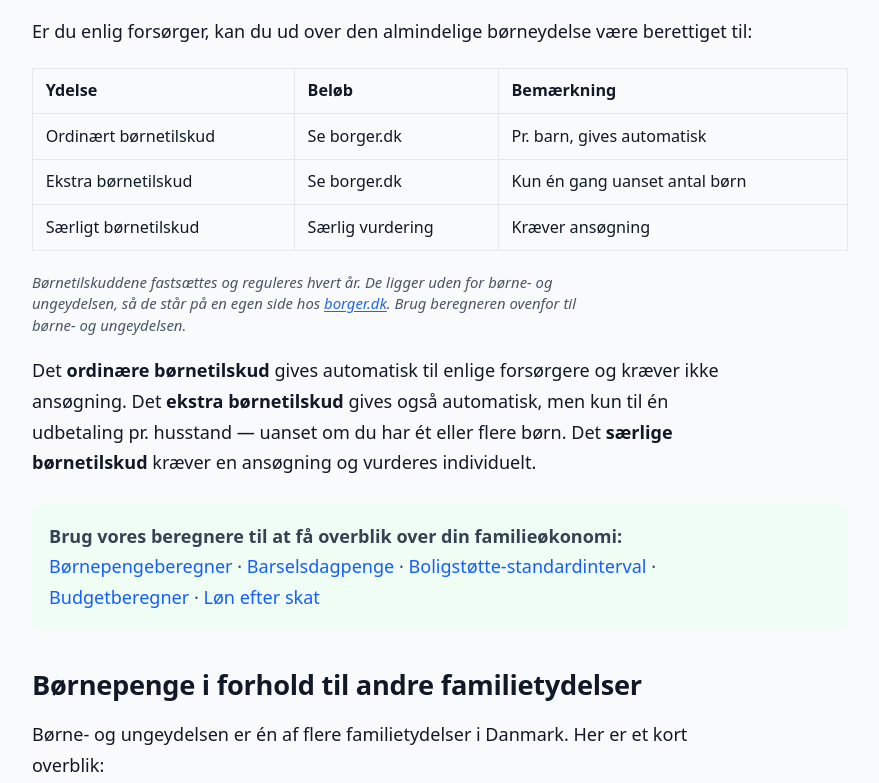
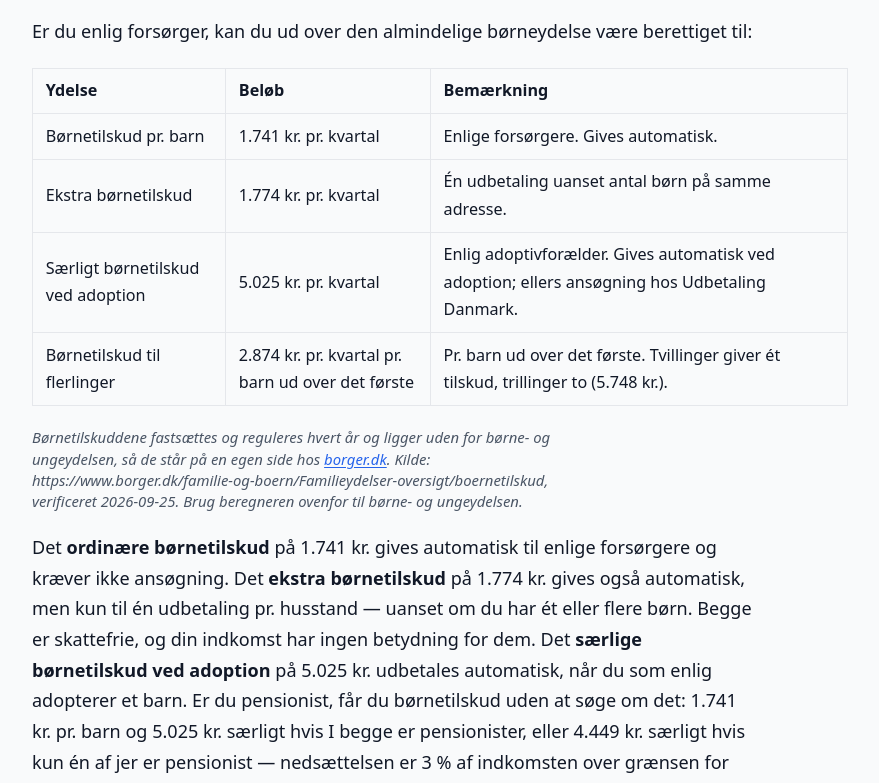
Before and after one commit to mahope/beregner-dk, a Next.js app: page /blog/boernepenge-2026-satser-og-regler in a window 1280 px wide. Shown: the part 2631-3414 px from the top of the page, without its empty margins (200-1079 px from the left). Built offline with nearby package versions, Linux system fonts and the light colour scheme.

Commit message:
Verificér børnetilskudssatserne for 2026 mod borger.dk

```diff
--- a/src/app/blog/boernepenge-2026-satser-og-regler/page.tsx
+++ b/src/app/blog/boernepenge-2026-satser-og-regler/page.tsx
@@ -9,6 +9,7 @@ import {
   aarligBelob,
   beregnAftrapning,
 } from "@/lib/borneungeydelse";
+import { BARNETILSKUD_2026, BARNETILSKUD_2026_KILDE, barnetilskudSats } from "@/lib/barnetilskud";
 
 export async function generateMetadata(): Promise<Metadata> {
   const dc = await getCurrentDomainConfig();
@@ -72,7 +73,7 @@ const faqItems = [
   },
   {
     question: "Hvad er forskellen på børnepenge og barnetilskud?",
-    answer: "Børne- og ungeydelsen (børnepenge) får alle forældre automatisk. Barnetilskud får enlige forsørgere oveni: et ordinært børnetilskud pr. barn, et ekstra børnetilskud (kun én gang uanset antal børn) og i særlige tilfælde et særligt børnetilskud. Beløbene står på borger.dk under Børnetilskud.",
+    answer: "Børne- og ungeydelsen (børnepenge) får alle forældre automatisk. Barnetilskud får enlige forsørgere oveni: 1.741 kr. pr. kvartal pr. barn, 1.774 kr. i ekstra børnetilskud (kun én gang uanset antal børn) og 5.025 kr. i særligt børnetilskud ved adoption. Børnetilskuddet er en egen ydelse med egne beløb hos borger.dk.",
   },
   {
     question: "Hvad er ungeydelse?",
@@ -236,41 +237,59 @@ export default function Boernepenge2026Page() {
             </tr>
           </thead>
           <tbody>
+            {BARNETILSKUD_2026.filter(
+              (sats) =>
+                sats.type === "ordinært" ||
+                sats.type === "ekstra" ||
+                sats.type === "særligt-adoption"
+            ).map((sats) => (
+              <tr key={sats.type}>
+                <td>{sats.label}</td>
+                <td>
+                  {da(sats.belob)} kr. pr. {sats.intervalNavn}
+                </td>
+                <td>{sats.bemaerkning}</td>
+              </tr>
+            ))}
             <tr>
-              <td>Ordinært børnetilskud</td>
-              <td>Se borger.dk</td>
-              <td>Pr. barn, gives automatisk</td>
-            </tr>
-            <tr>
-              <td>Ekstra børnetilskud</td>
-              <td>Se borger.dk</td>
-              <td>Kun én gang uanset antal børn</td>
-            </tr>
-            <tr>
-              <td>Særligt børnetilskud</td>
-              <td>Særlig vurdering</td>
-              <td>Kræver ansøgning</td>
+              <td>{barnetilskudSats("flerlinger").label}</td>
+              <td>
+                {da(barnetilskudSats("flerlinger").belob)} kr. pr. kvartal
+                pr. barn ud over det første
+              </td>
+              <td>{barnetilskudSats("flerlinger").bemaerkning}</td>
             </tr>
           </tbody>
         </table>
         <p className="text-sm text-gray-600 dark:text-gray-400 italic">
-          Børnetilskuddene fastsættes og reguleres hvert år. De ligger uden for
+          Børnetilskuddene fastsættes og reguleres hvert år og ligger uden for
           børne- og ungeydelsen, så de står på en egen side hos{" "}
           <a
-            href="https://www.borger.dk/familie-og-boern/familieydelser-oversigt/barnetilskud"
+            href={BARNETILSKUD_2026_KILDE.source}
             className="underline"
             rel="noopener noreferrer"
           >
             borger.dk
           </a>
-          . Brug beregneren ovenfor til børne- og ungeydelsen.
+          . Kilde: {BARNETILSKUD_2026_KILDE.source}, verificeret{" "}
+          {BARNETILSKUD_2026_KILDE.verifiedAt}. Brug beregneren ovenfor til børne- og
+          ungeydelsen.
         </p>
         <p>
-          Det <strong>ordinære børnetilskud</strong> gives automatisk til enlige forsørgere
-          og kræver ikke ansøgning. Det <strong>ekstra børnetilskud</strong> gives også
-          automatisk, men kun til én udbetaling pr. husstand — uanset om du har ét eller
-          flere børn. Det <strong>særlige børnetilskud</strong> kræver en ansøgning og
-          vurderes individuelt.
+          Det <strong>ordinære børnetilskud</strong> på{" "}
+          {da(barnetilskudSats("ordinært").belob)} kr. gives automatisk til enlige
+          forsørgere og kræver ikke ansøgning. Det <strong>ekstra børnetilskud</strong> på{" "}
+          {da(barnetilskudSats("ekstra").belob)} kr. gives også automatisk, men kun
+          til én udbetaling pr. husstand — uanset om du har ét eller flere børn. Begge er
+          skattefrie, og din indkomst har ingen betydning for dem. Det{" "}
+          <strong>særlige børnetilskud ved adoption</strong> på{" "}
+          {da(barnetilskudSats("særligt-adoption").belob)} kr. udbetales automatisk,
+          når du som enlig adopterer et barn. Er du pensionist, får du børnetilskud uden at
+          søge om det: {da(barnetilskudSats("pensionist-begge").belob)} kr. pr. barn
+          og {da(barnetilskudSats("særligt-adoption").belob)} kr. særligt hvis I
+          begge er pensionister, eller {da(barnetilskudSats("pensionist-en").belob)}{" "}
+          kr. særligt hvis kun én af jer er pensionist — nedsættelsen er 3 % af indkomsten
+          over grænsen for pensionstillæg.
         </p>
 
         <div className="bg-green-50 dark:bg-green-900/20 rounded-lg p-4 my-6 not-prose">
--- a/src/app/boernepenge/page.tsx
+++ b/src/app/boernepenge/page.tsx
@@ -9,6 +9,7 @@ import Breadcrumbs from "@/components/Breadcrumbs";
 import Link from "next/link";
 import { formatNumber } from "@/lib/format";
 import { BOERNE_SATSER_2026, aarligBelob } from "@/lib/borneungeydelse";
+import { BARNETILSKUD_2026_KILDE, barnetilskudSats } from "@/lib/barnetilskud";
 
 export async function generateMetadata() {
   return generatePageMetadata("boernepenge");
@@ -105,23 +106,55 @@ export default async function BoernepengePage() {
 
         <h2>Ekstra ydelser til enlige forsørgere</h2>
         <p>
-          Enlige forsørgere kan derudover være berettiget til disse tilskud. Beløbene
-          fastsættes separat for børnetilskuddene og udbetales ikke som en del af
-          børne- og ungeydelsen — de står på borger.dk under Børnetilskud.
+          Enlige forsørgere kan derudover være berettiget til børnetilskud. Det er en{" "}
+          <strong>egen ydelse</strong> — den udbetales ikke sammen med børne- og
+          ungeydelsen, og beløbene står på en egen side hos{" "}
+          <a
+            href={BARNETILSKUD_2026_KILDE.source}
+            target="_blank"
+            rel="noopener noreferrer"
+            className="underline"
+          >
+            borger.dk
+          </a>
+          . Satserne for 2026 er:
         </p>
         <ul>
           <li>
-            <strong>Ordinært børnetilskud:</strong> gives automatisk, pr. barn
+            <strong>Ordinært børnetilskud:</strong>{" "}
+            {formatNumber(barnetilskudSats("ordinært").belob, "da")} kr. pr. kvartal pr. barn,
+            gives automatisk til enlige forsørgere
           </li>
           <li>
-            <strong>Ekstra børnetilskud:</strong> gives automatisk (kun én gang uanset
-            antal børn)
+            <strong>Ekstra børnetilskud:</strong>{" "}
+            {formatNumber(barnetilskudSats("ekstra").belob, "da")} kr. pr. kvartal, gives
+            automatisk og kun én gang uanset antal børn
           </li>
           <li>
-            <strong>Særligt børnetilskud:</strong> kræver ansøgning og vurderes
-            individuelt
+            <strong>Særligt børnetilskud ved adoption:</strong>{" "}
+            {formatNumber(barnetilskudSats("særligt-adoption").belob, "da")} kr. pr. kvartal til
+            enlige adoptivforældre
+          </li>
+          <li>
+            <strong>Flerlinger:</strong>{" "}
+            {formatNumber(barnetilskudSats("flerlinger").belob, "da")} kr. pr. kvartal pr. barn
+            ud over det første, til og med det kvartal børnene fylder 7 år
+          </li>
+          <li>
+            <strong>Som pensionist:</strong>{" "}
+            {formatNumber(barnetilskudSats("pensionist-begge").belob, "da")} kr. pr. barn og{" "}
+            {formatNumber(barnetilskudSats("særligt-adoption").belob, "da")} kr. særligt, hvis I
+            begge er pensionister — eller{" "}
+            {formatNumber(barnetilskudSats("pensionist-en").belob, "da")} kr. særligt hvis kun én
+            af jer er pensionist
           </li>
         </ul>
+        <p className="text-sm text-gray-600 dark:text-gray-400">
+          Børnetilskuddene til enlige er skattefrie, og din indkomst påvirker dem ikke.
+          Pensionistbeløbene nedsættes med 3 % af indkomsten over grænsen for
+          pensionstillæg. Kilde: {BARNETILSKUD_2026_KILDE.source}, verificeret{" "}
+          {BARNETILSKUD_2026_KILDE.verifiedAt}.
+        </p>
 
         <div className="bg-blue-50 dark:bg-blue-900/20 border-l-4 border-blue-400 dark:border-blue-500 p-4 my-6 not-prose">
           <p className="font-medium text-blue-800 dark:text-blue-300">Ansøg og administrer</p>
--- /dev/null
+++ b/src/lib/barnetilskud.ts
@@ -0,0 +1,195 @@
+/**
+ * Børnetilskud 2026 — single source of truth.
+ *
+ * Børnetilskud er en **egen ydelse** uden for børne- og ungeydelsen
+ * (`borneungeydelse.ts`), og beløbene står derfor på deres egen side hos
+ * borger.dk. Alle beløb er pr. kvartal, som de står der.
+ *
+ * Kilde: https://www.borger.dk/familie-og-boern/Familieydelser-oversigt/boernetilskud
+ * Verificeret: 2026-09-25
+ *
+ * Ikke dækket af denne fil, fordi beløbet står et andet sted på borger.dk:
+ * børnetilskud til forældre i praktik.
+ */
+
+export interface BarnetilskudSats {
+  /** Hvilken tilskudstype beløbet gælder. */
+  type: BarnetilskudType;
+  /** Kort navn til tabeller og prosa. */
+  label: string;
+  /** Hele beløbet pr. kvartal. */
+  belob: number;
+  /** Hvor tit beløbet udbetales. */
+  interval: "kvartal" | "maaned";
+  /** interval i dansk læsbar form, fx i prosa. */
+  intervalNavn: "kvartal" | "måned";
+  /** Om beløbet afhænger af indkomst. */
+  afhaengerAfIndkomst: boolean;
+  /** Om beløbet er skattefrit. */
+  skattefrit: boolean;
+  /** Om beløbet kræver en ansøgning. */
+  kraeverAnsogning: boolean;
+  /** Hvilken alder ydelsen kan udbetales til. */
+  alder: string;
+  /** Betingelser, der ikke fremgår af beløbet, kort til tabelbemærkning. */
+  bemaerkning: string;
+}
+
+export type BarnetilskudType =
+  | "ordinært"
+  | "ekstra"
+  | "særligt-adoption"
+  | "flerlinger"
+  | "pensionist-begge"
+  | "pensionist-en";
+
+export const BARNETILSKUD_2026: readonly BarnetilskudSats[] = [
+  {
+    type: "ordinært",
+    label: "Børnetilskud pr. barn",
+    belob: 1741,
+    interval: "kvartal",
+    intervalNavn: "kvartal",
+    afhaengerAfIndkomst: false,
+    skattefrit: true,
+    kraeverAnsogning: false,
+    alder: "Til og med det kvartal, barnet fylder 18 år",
+    bemaerkning: "Enlige forsørgere. Gives automatisk.",
+  },
+  {
+    type: "ekstra",
+    label: "Ekstra børnetilskud",
+    belob: 1774,
+    interval: "kvartal",
+    intervalNavn: "kvartal",
+    afhaengerAfIndkomst: false,
+    skattefrit: true,
+    kraeverAnsogning: false,
+    alder: "Til og med det kvartal, barnet fylder 18 år",
+    bemaerkning: "Én udbetaling uanset antal børn på samme adresse.",
+  },
+  {
+    type: "særligt-adoption",
+    label: "Særligt børnetilskud ved adoption",
+    belob: 5025,
+    interval: "kvartal",
+    intervalNavn: "kvartal",
+    afhaengerAfIndkomst: false,
+    skattefrit: true,
+    kraeverAnsogning: false,
+    alder: "Til og med det kvartal, barnet fylder 18 år",
+    bemaerkning:
+      "Enlig adoptivforælder. Gives automatisk ved adoption; ellers ansøgning hos Udbetaling Danmark.",
+  },
+  {
+    type: "flerlinger",
+    label: "Børnetilskud til flerlinger",
+    belob: 2874,
+    interval: "kvartal",
+    intervalNavn: "kvartal",
+    afhaengerAfIndkomst: false,
+    skattefrit: true,
+    kraeverAnsogning: false,
+    alder: "Til og med det kvartal, børnene fylder 7 år",
+    bemaerkning:
+      "Pr. barn ud over det første. Tvillinger giver ét tilskud, trillinger to (5.748 kr.).",
+  },
+  {
+    type: "pensionist-begge",
+    label: "Børnetilskud som pensionist — begge er pensionister",
+    belob: 1741,
+    interval: "kvartal",
+    intervalNavn: "kvartal",
+    afhaengerAfIndkomst: true,
+    skattefrit: true,
+    kraeverAnsogning: false,
+    alder: "Til og med det kvartal, barnet fylder 18 år",
+    bemaerkning:
+      "Børnetilskud på 1.741 kr. og særligt børnetilskud på 5.025 kr. Tilskuddet nedsættes med 3 % af indkomsten over grænsen for pensionstillæg.",
+  },
+  {
+    type: "pensionist-en",
+    label: "Børnetilskud som pensionist — kun én er pensionist",
+    belob: 4449,
+    interval: "kvartal",
+    intervalNavn: "kvartal",
+    afhaengerAfIndkomst: true,
+    skattefrit: true,
+    kraeverAnsogning: false,
+    alder: "Til og med det kvartal, barnet fylder 18 år",
+    bemaerkning:
+      "Særligt børnetilskud på 4.449 kr. Tilskuddet nedsættes med 3 % af indkomsten over grænsen for pensionstillæg.",
+  },
+] as const;
+
+export const BARNETILSKUD_KILDE =
+  "https://www.borger.dk/familie-og-boern/Familieydelser-oversigt/boernetilskud";
+
+export const BARNETILSKUD_2026_KILDE = {
+  source: BARNETILSKUD_KILDE,
+  verifiedAt: "2026-09-25",
+  /** Udbetalingsdatoer for børnetilskud, som de står hos borger.dk. */
+  udbetaalingsdatoer: [20, 4, 7, 10] as const,
+  udbetaalingsdatoerNavn: ["20. januar", "20. april", "20. juli", "20. oktober"] as const,
+  /**
+   * Ansøgningsfrister: seneste ansøgningsdag og den første dag ydelsen kan
+   * udbetales fra. Fristen er dagen inden kvartalet begynder.
+   */
+  frister: [
+    { senest: "31. december", fra: "1. januar" },
+    { senest: "31. marts", fra: "1. april" },
+    { senest: "30. juni", fra: "1. juli" },
+    { senest: "30. september", fra: "1. oktober" },
+  ] as const,
+  /** Enkeltårende erklæring om fortsat at være enlig forsørger. */
+  enligErklaering: {
+    senest: "5. november",
+    rykkerbrev: "26. november",
+    /** Ved udeblivet svar stoppes børnetilskuddet fra dette år. */
+    stoppesFraAar: 2027,
+  },
+  /** Optjeningsprincip for nye modtagere. */
+  optjening: {
+    aar: 6,
+    vindue: 10,
+    /** Ældre modtagere har et 2-års optjeningsprincip. */
+    aarForModtagereFoer2018: 2,
+  },
+} as const;
+
+export function barnetilskudSats(type: BarnetilskudType): BarnetilskudSats {
+  const sats = BARNETILSKUD_2026.find((s) => s.type === type);
+  if (!sats) {
+    throw new Error(`Ukendt børnetilskudstype: ${type}`);
+  }
+  return sats;
+}
+
+/**
+ * Flerlingstilskuddet pr. kvartal for et givent antal børn født samtidig.
+ * Tilskuddet gælder børn ud over det første, så to børn giver ét tilskud.
+ */
+export function flerlingBelob(antalBorn: number): number {
+  if (!Number.isFinite(antalBorn) || antalBorn < 1) return 0;
+  return Math.floor(antalBorn - 1) * barnetilskudSats("flerlinger").belob;
+}
+
+/** Samlet børnetilskud pr. kvartal for enlige forsørgere. */
+export function enligtilskudPrKvartal(antalBorn: number): number {
+  if (!Number.isFinite(antalBorn) || antalBorn < 1) return 0;
+  return barnetilskudSats("ordinært").belob * antalBorn + barnetilskudSats("ekstra").belob;
+}
+
+/**
+ * Børnetilskud til en pensionist nedsættes med 3 % af indkomsten over grænsen
+ * for pensionstillæg. Tilskuddet kan ikke blive negativt.
+ */
+export function pensionistNedaettelse(
+  aarligIndkomst: number,
+  indkraftsgrænse: number
+): number {
+  if (!Number.isFinite(aarligIndkomst) || !Number.isFinite(indkraftsgrænse)) return 0;
+  const over = aarligIndkomst - indkraftsgrænse;
+  if (over <= 0) return 0;
+  return 0.03 * over;
+}
```
Also changed, not shown: 1 other file (tests, documents, lock files or other folders).
